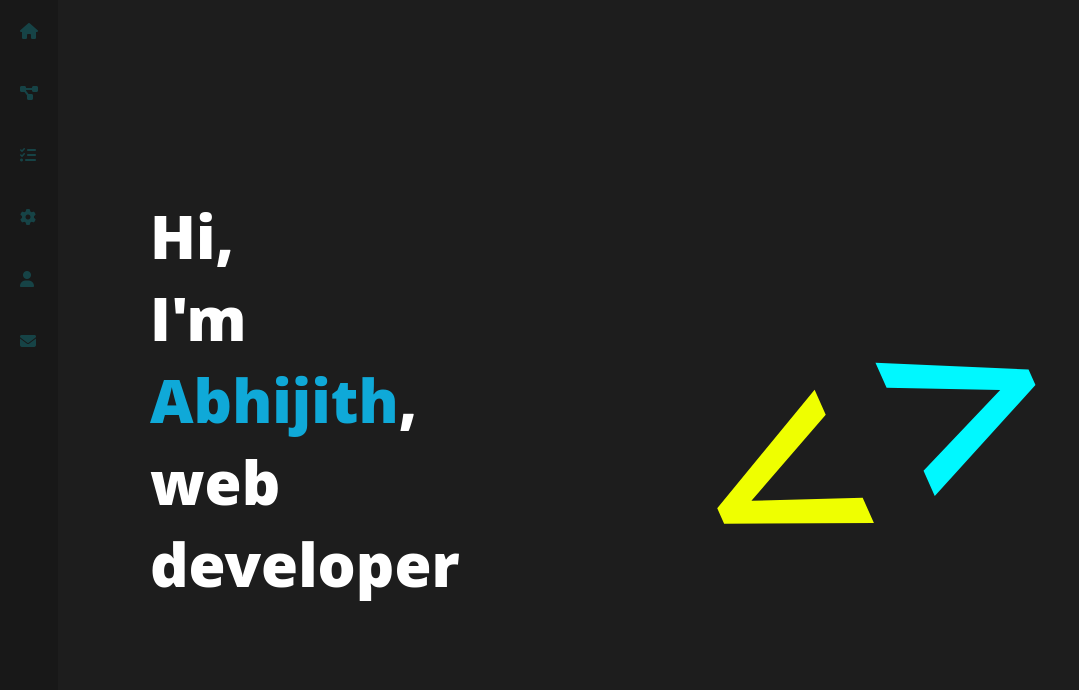
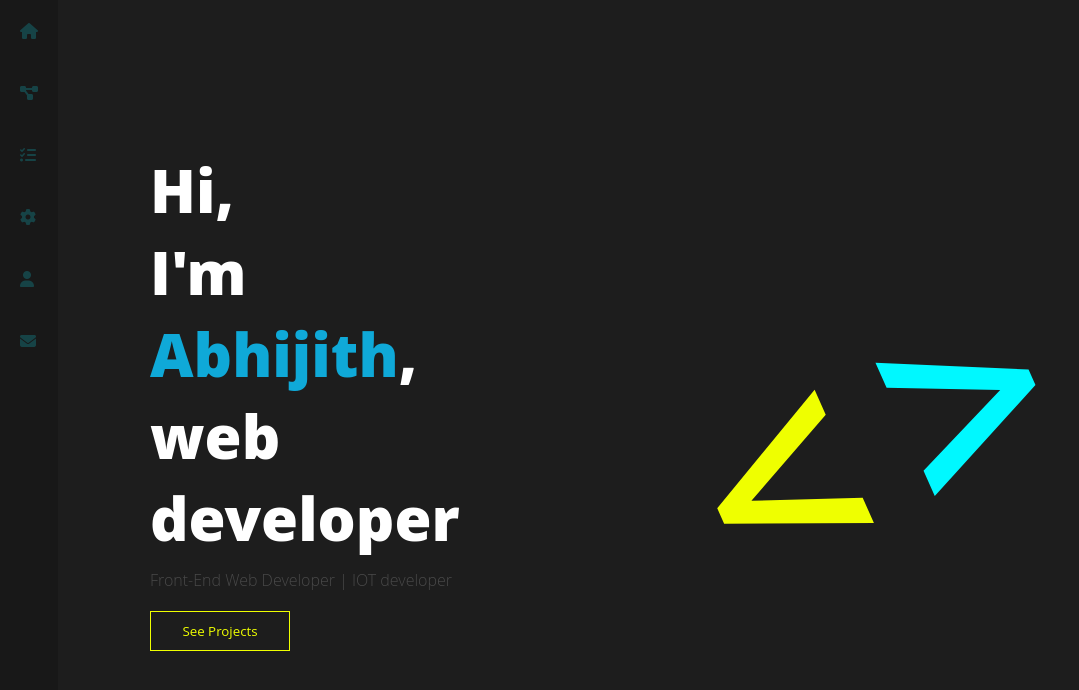
Before and after one commit to abhijith452/forgottentale.github.io, a React (Create React App) app: page / in a window 1280 px wide. Shown: the top 690 px of the page, without its empty margins (0-1079 px from the left). Built offline with nearby package versions, Linux system fonts and the light colour scheme.

Commit message:
Home Page added

```diff
--- a/src/components/Home.js
+++ b/src/components/Home.js
@@ -5,12 +5,17 @@ import './css/home.css'
 function Home() {
   return (
     <div className="Home">
-        <h1>Hi,<br />
-             I'm <span>Abhijith</span>,<br />
-             web developer</h1>
+        <div className="jumbotron">
+              <h1>Hi,<br />
+                I'm <span>Abhijith</span>,<br />
+                web developer</h1>
+             <p>Front-End Web Developer | IOT developer</p>
+             <button>See Projects</button>
+           </div>
              <svg xmlns="http://www.w3.org/2000/svg" width="800" height="785.671" viewBox="0 0 891.087 785.671">
-  <text id="_" data-name="&lt;&gt;" transform="matrix(0.914, -0.407, 0.407, 0.914, 0, 300.578)" fill="#efff00" font-size="390" font-family="OpenSans-SemiBold, Open Sans" font-weight="600" letter-spacing="0.138em"><tspan x="0" y="417">&lt;</tspan><tspan y="417" fill="#00f8ff">&gt;</tspan></text>
-</svg>
+             <text id="_" data-name="&lt;&gt;" transform="matrix(0.914, -0.407, 0.407, 0.914, 0, 300.578)" fill="#efff00" font-size="390" font-family="OpenSans-SemiBold, Open Sans" font-weight="600" letter-spacing="0.138em"><tspan x="0" y="417">&lt;</tspan><tspan y="417" fill="#00f8ff">&gt;</tspan></text>
+             </svg>
+
 
     </div>
   );
--- a/src/components/css/home.css
+++ b/src/components/css/home.css
@@ -4,12 +4,32 @@ display: flex;
 justify-content: center;
 align-items: center;
 }
+.Home .jumbotron{
+    margin-left: 150px;
+}
 .Home h1{
     color: white;
     font-weight: 900;
-    margin-left: 150px;
+
     font-size: 60px;
 }
 .Home svg{
  margin-left: 100px;
 }
+.Home p{
+    color: rgb(73, 73, 73);
+    margin-top: 10px;
+    font-weight: 300;
+}
+.Home button{
+    background-color: #1D1D1D;
+    border:1px #EFFF00 solid;
+    width: 140px;
+    height: 40px;
+    color: #EFFF00;
+    margin-top: 20px;
+}
+.Home button:hover{
+    background-color: #EFFF00;
+    color: #1D1D1D;
+}
```
